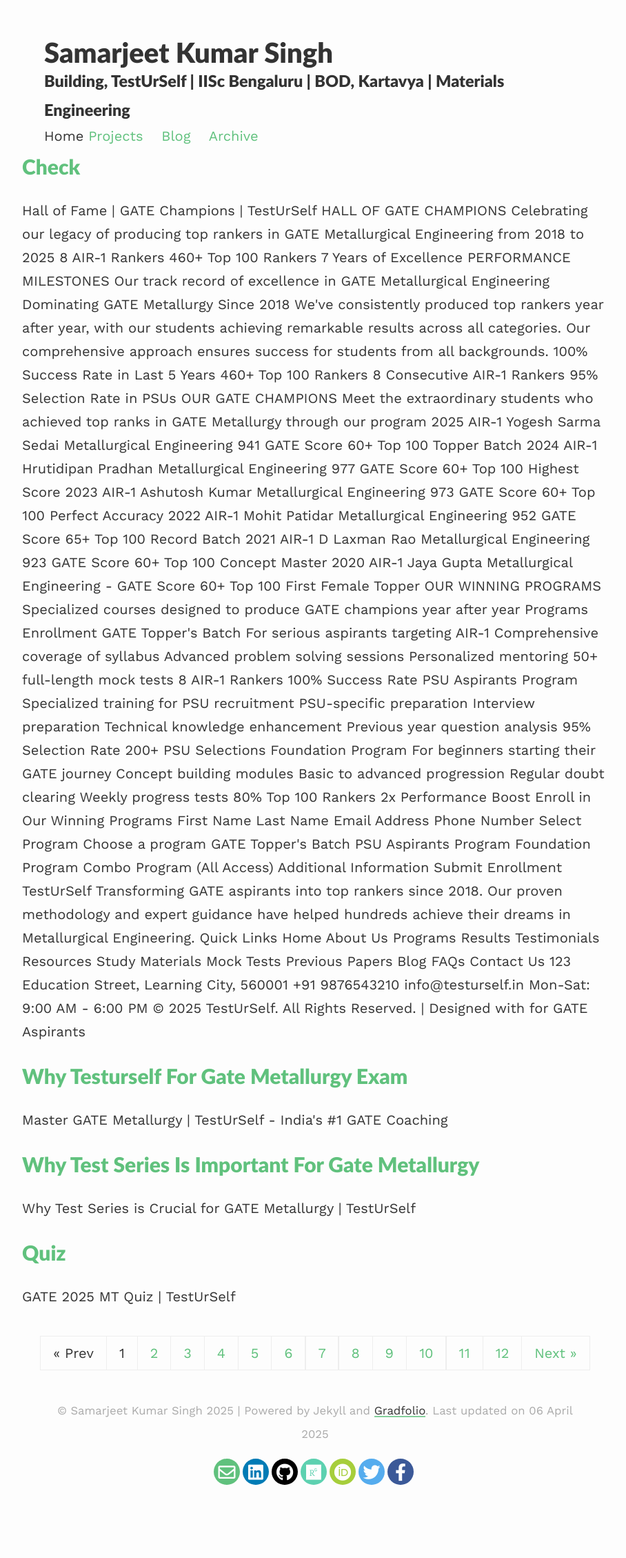
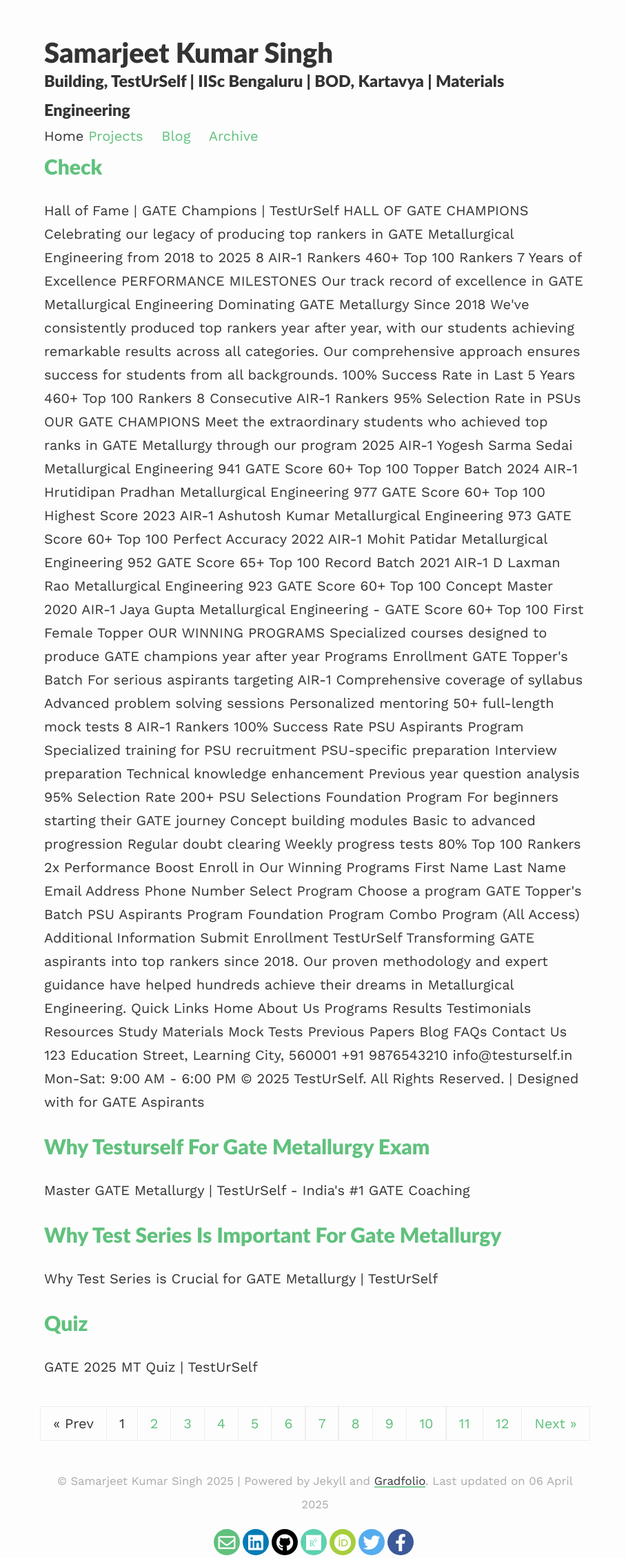
Before and after one commit to Samarjeetkumarsingh/website, a Jekyll site: the page built from blog/index.html, in a window 1280 px wide. Shown: the whole page at 69% size, without its empty margins (183-1091 px from the left). Built offline with Jekyll 4.4.1, drawn with Linux system fonts in a browser that asks for light colours; nearby versions of some CDN libraries; the list of posts is cut into pages by our own code; before the commit the page ends 2156 px from its top, so only the background shows below that.

Commit message:
Update index.html

```diff
--- a/blog/index.html
+++ b/blog/index.html
@@ -2,7 +2,7 @@
 layout: default
 ---
 
-<div class="article-list">
+<div class="article-list" style="padding-left:2rem; padding-right:2rem">
   {% for post in paginator.posts %}
     <h2><a href="{{post.url | prepend: site.baseurl}}">{{post.title}}</a></h2>
     <p>{{post.excerpt | strip_html}}</p>
```
